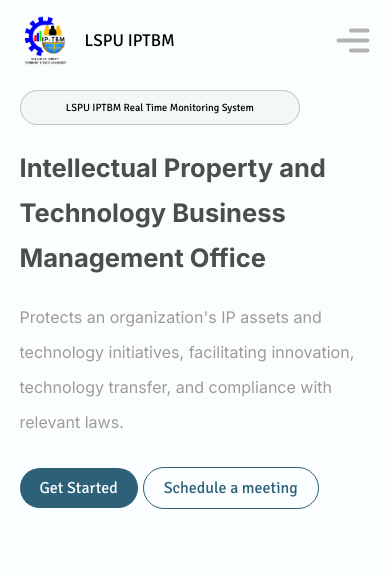
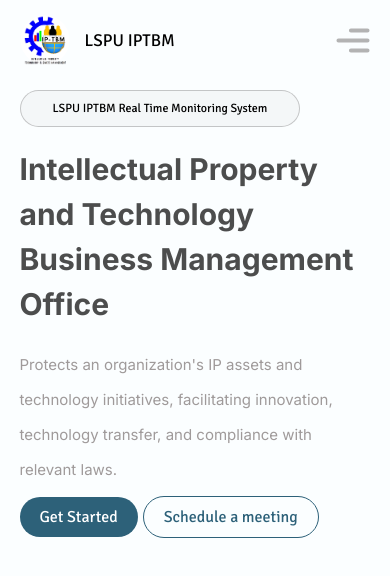
Before and after one commit to progchris00/LSPU-IPTBM-RTMS, a React (Vite) app: page / in a window 390 px wide. Shown: the top 576 px of the page. Built offline with nearby package versions, Linux system fonts and the light colour scheme.

Commit message:
adjust font sizes

```diff
--- a/src/index.css
+++ b/src/index.css
@@ -263,7 +263,7 @@
   margin: 44px 0 20px;
   background-color: #d9d9d933;
   text-align: center;
-  font-size: clamp(0.7rem, 2.5vw, 1rem);
+  font-size: clamp(0.8rem, 2.5vw, 1rem);
 }
 
 /* End of hero section */
@@ -544,12 +544,12 @@
 
   .hero-title {
     line-height: 45px;
-    font-size: 1.7rem;
+    font-size: 2rem;
   }
 
   .hero-description {
-    font-size: 1.07rem;
-    margin: 0 0 38px 0;
+    font-size: 1rem;
+    margin: 0 0 20px 0;
   }
 
   .rtms-container {
```
